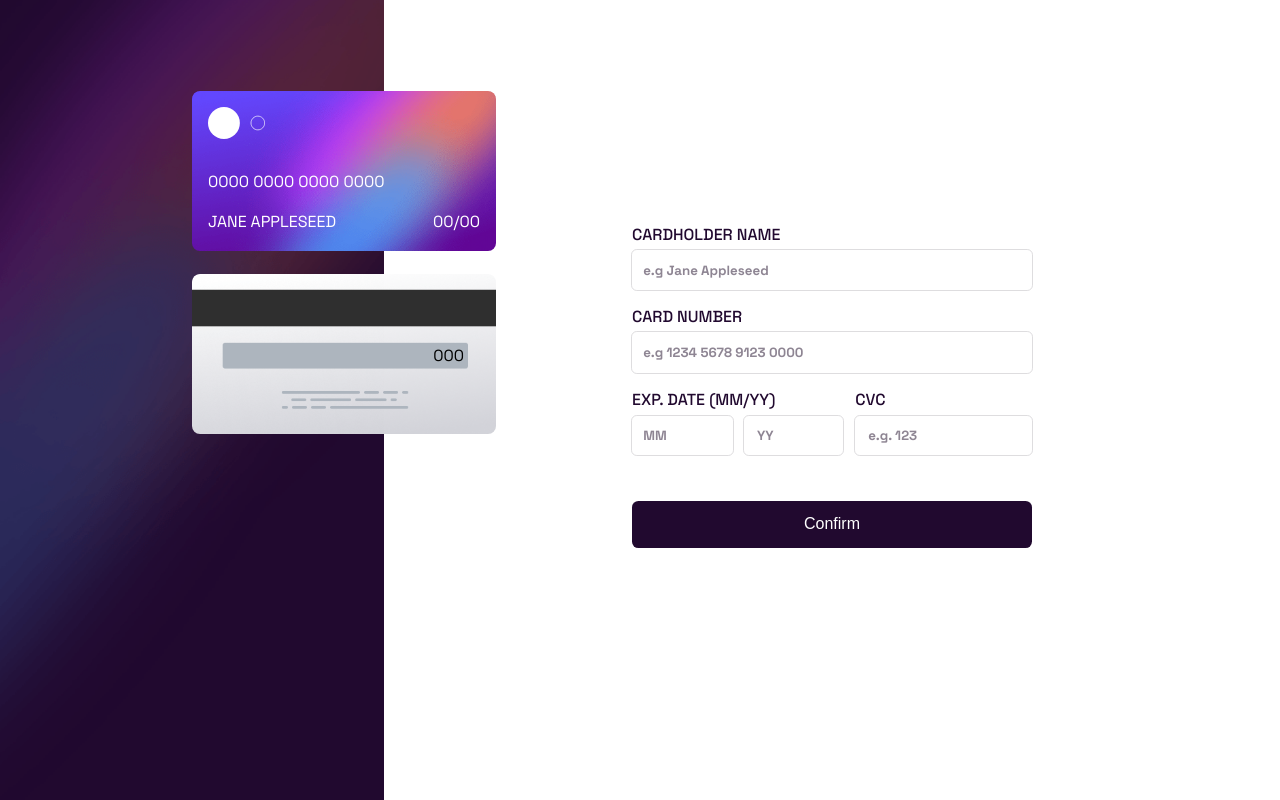
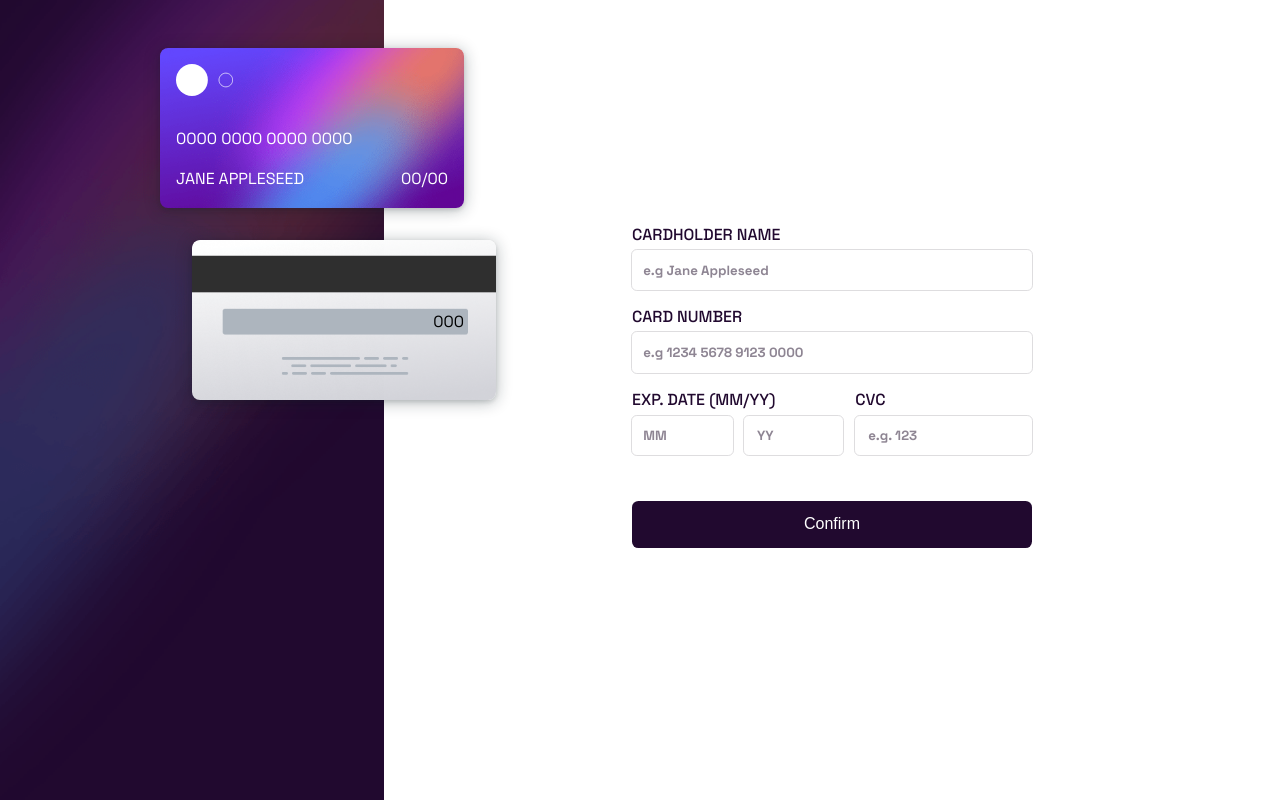
Before and after one commit to Nuuriii/interactive-card, a React (Vite) app: page / in a window 1280 px wide. Built offline with nearby package versions, Linux system fonts and the light colour scheme.

Commit message:
feat: add box shadow

```diff
--- a/src/components/card/Card.style.ts
+++ b/src/components/card/Card.style.ts
@@ -9,7 +9,6 @@ export const Wrapper = styled.div`
   width: 100%;
   background-size: cover;
   height: 12rem;
-  background-color: gray;
   display: flex;
   align-items: center;
   justify-content: center;
@@ -26,6 +25,7 @@ export const Wrapper = styled.div`
 
 export const CardContainer = styled.div`
   position: relative;
+  background-color: red;
 `;
 
 export const FrontCard = styled.div`
@@ -47,8 +47,11 @@ export const FrontCard = styled.div`
     right: -7rem;
   }
   @media (width >= 1000px) {
-    top: 15%;
-    left: 43%;
+    box-shadow:
+      rgba(14, 30, 37, 0.12) 0px 2px 4px 0px,
+      rgba(14, 30, 37, 0.32) 0px 2px 16px 0px;
+    top: 3rem;
+    left: -2rem;
   }
 `;
 
@@ -97,7 +100,10 @@ export const BackCard = styled.div`
     right: -90rem;
   }
   @media (width >= 1000px) {
-    top: 45%;
+    top: 15rem;
+    box-shadow:
+      rgba(14, 30, 37, 0.12) 0px 2px 4px 0px,
+      rgba(14, 30, 37, 0.32) 0px 2px 16px 0px;
     left: 50%;
   }
 `;
```
